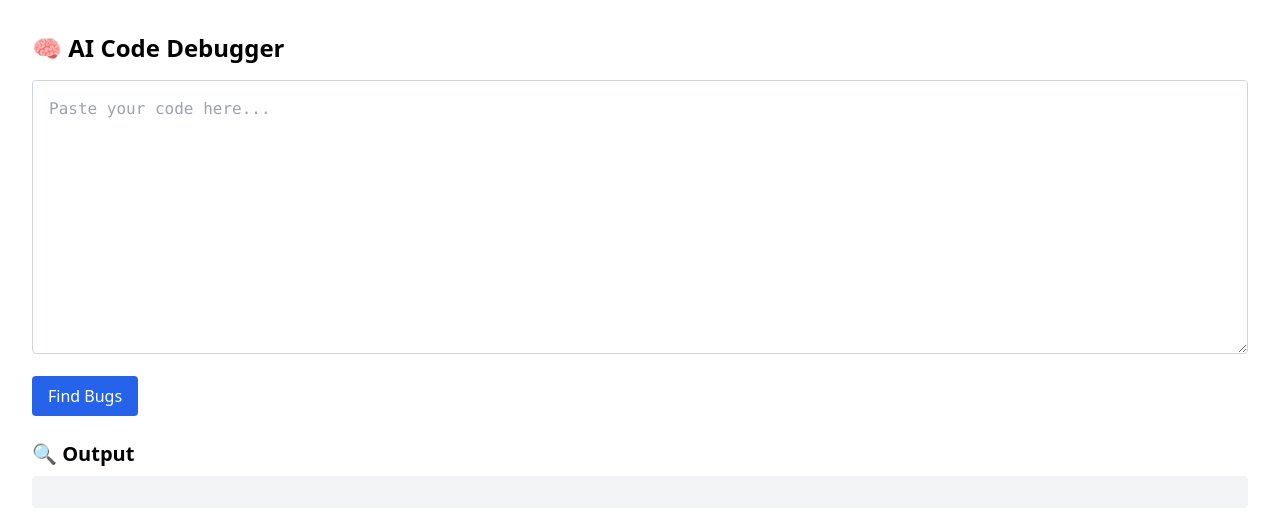
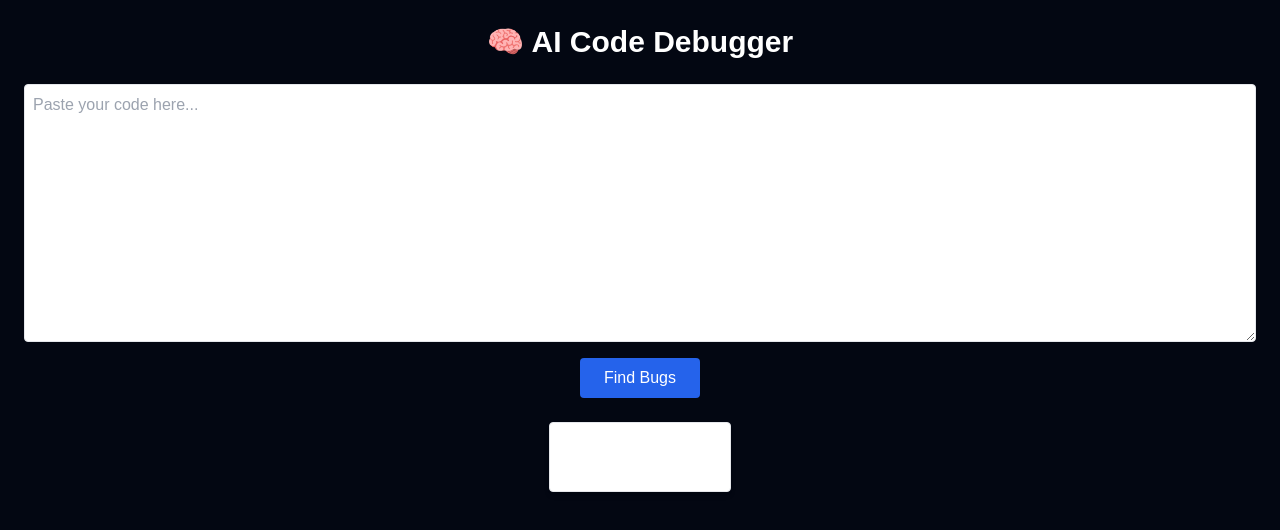
Before and after one commit to nikhxxt/ai-code-debugger, a Next.js app: page / in a window 1280 px wide. Shown: the top 530 px of the page. Built offline with nearby package versions, Linux system fonts and the light colour scheme.

Commit message:
Update page.tsx

```diff
--- a/app/page.tsx
+++ b/app/page.tsx
@@ -1,13 +1,17 @@
 'use client';
 
 import { useState } from 'react';
+import CodeInput from '../components/CodeInput';
+import OutputBox from '../components/OutputBox';
 
 export default function Page() {
   const [code, setCode] = useState('');
   const [output, setOutput] = useState('');
   const [loading, setLoading] = useState(false);
 
-  const handleSubmit = async () => {
+  const handleDebug = async () => {
+    if (!code.trim()) return;
+
     setLoading(true);
     setOutput('');
 
@@ -15,55 +19,51 @@ export default function Page() {
       const response = await fetch('https://openrouter.ai/api/v1/chat/completions', {
         method: 'POST',
         headers: {
-          'Authorization': `Bearer ${process.env.NEXT_PUBLIC_OPENROUTER_API_KEY}`,
+          Authorization: `Bearer ${process.env.NEXT_PUBLIC_OPENROUTER_API_KEY}`,
           'Content-Type': 'application/json'
         },
         body: JSON.stringify({
-          model: 'openai/gpt-3.5-turbo',
+          model: 'openrouter/auto',
           messages: [
-            { role: 'system', content: 'You are a helpful AI code debugger. Point out syntax errors and logic flaws.' },
-            { role: 'user', content: `Find bugs in this code:\n\n${code}` }
+            {
+              role: 'system',
+              content: 'You are an expert Python debugger. Find and explain the bug in the following code.'
+            },
+            {
+              role: 'user',
+              content: code
+            }
           ]
         })
       });
 
       const data = await response.json();
-      console.log('AI raw response:', data);
 
       if (data.error) {
-        setOutput(`❌ API Error: ${data.error.message}`);
-        return;
+        setOutput(`❌ API Error: ${data.error.message || 'Unknown error'}`);
+      } else {
+        const reply = data.choices?.[0]?.message?.content || 'No response';
+        setOutput(reply);
       }
-
-      const aiReply = data.choices?.[0]?.message?.content?.trim();
-      setOutput(aiReply || '❌ AI returned an empty response.');
     } catch (err: any) {
-      console.error('AI error:', err);
-      setOutput(`❌ Network error: ${err.message}`);
+      setOutput(`❌ Fetch Error: ${err.message}`);
     } finally {
       setLoading(false);
     }
   };
 
   return (
-    <main className="p-8 font-sans">
-      <h1 className="text-2xl font-bold mb-4">🧠 AI Code Debugger</h1>
-      <textarea
-        rows={10}
-        className="w-full font-mono p-4 border border-gray-300 rounded mb-4"
-        placeholder="Paste your code here..."
-        value={code}
-        onChange={(e) => setCode(e.target.value)}
-      />
+    <main className="min-h-screen bg-gray-950 text-white p-6 flex flex-col items-center">
+      <h1 className="text-3xl font-bold mb-6">🧠 AI Code Debugger</h1>
+      <CodeInput value={code} onChange={setCode} />
       <button
-        onClick={handleSubmit}
-        disabled={loading || !code.trim()}
-        className={`px-4 py-2 text-white rounded ${loading ? 'bg-gray-400' : 'bg-blue-600 hover:bg-blue-700'}`}
+        onClick={handleDebug}
+        disabled={loading}
+        className="mt-4 px-6 py-2 bg-blue-600 hover:bg-blue-700 rounded text-white disabled:opacity-50"
       >
-        {loading ? 'Analyzing...' : 'Find Bugs'}
+        {loading ? 'Debugging...' : 'Find Bugs'}
       </button>
-      <h2 className="text-xl font-semibold mt-6 mb-2">🔍 Output</h2>
-      <pre className="bg-gray-100 p-4 rounded whitespace-pre-wrap">{output}</pre>
+      <OutputBox output={output} />
     </main>
   );
 }
```
